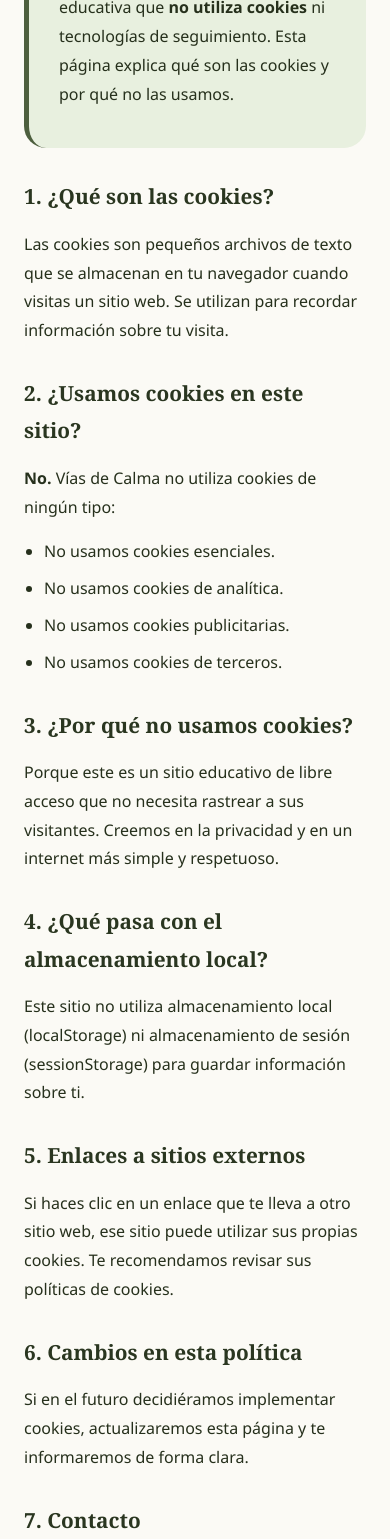
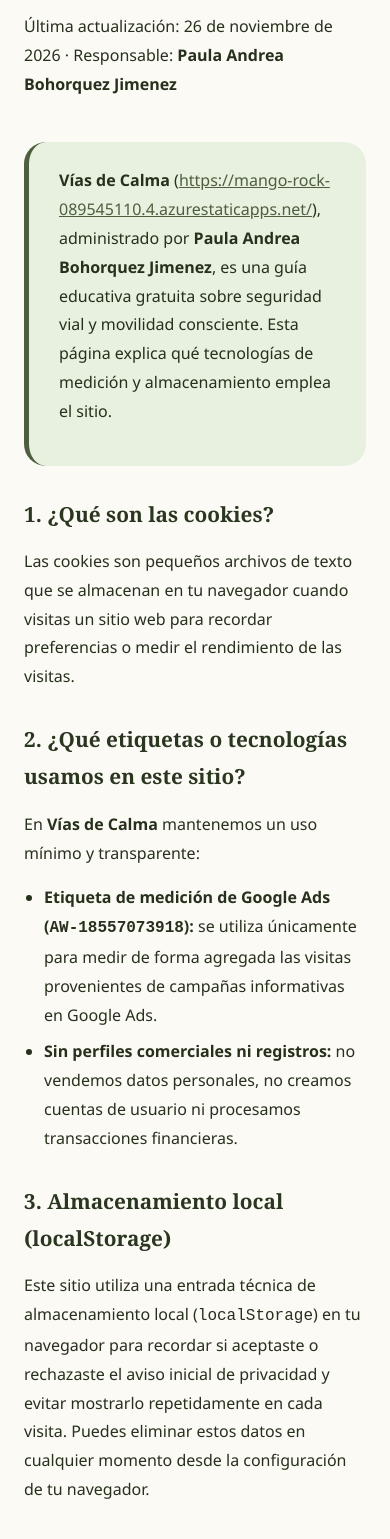
Before and after one commit to proyecto9292m/SUCBOGOTAJJJJJJJ, a plain HTML site: page politicas-cookies.html in a window 390 px wide. Shown: the part 461-2000 px from the top of the page. Drawn offline with Linux system fonts and the light colour scheme.

Commit message:
Update politicas-cookies.html

```diff
--- a/politicas-cookies.html
+++ b/politicas-cookies.html
@@ -4,10 +4,23 @@
 <meta charset="UTF-8">
 <meta name="viewport" content="width=device-width, initial-scale=1.0">
 <title>Política de Cookies | Vías de Calma</title>
-<meta name="description" content="Política de cookies de Vías de Calma. Este sitio no utiliza cookies ni scripts de seguimiento.">
+<meta name="description" content="Política de cookies de Vías de Calma, guía educativa gratuita sobre seguridad vial y movilidad consciente en Colombia, administrada por Paula Andrea Bohorquez Jimenez.">
+<meta name="author" content="Paula Andrea Bohorquez Jimenez">
 <meta name="robots" content="index, follow">
 <meta name="theme-color" content="#3b4a2f">
+<link rel="canonical" href="https://mango-rock-089545110.4.azurestaticapps.net/politicas-cookies.html">
 <link rel="icon" href="img/favicon.ico" type="image/x-icon">
+
+<!-- Google tag (gtag.js) -->
+<script async src="https://www.googletagmanager.com/gtag/js?id=AW-18557073918"></script>
+<script>
+  window.dataLayer = window.dataLayer || [];
+  function gtag(){dataLayer.push(arguments);}
+  gtag('js', new Date());
+
+  gtag('config', 'AW-18557073918');
+</script>
+
 <style>
 * { margin:0; padding:0; box-sizing:border-box; }
 :root{
@@ -66,11 +79,12 @@ li{ margin-bottom:8px; color:var(--texto); }
 .pie-legal a{ color:rgba(255,255,255,0.7); margin:0 7px; }
 .pie-legal a:hover{ color:#fff; }
 @media (max-width:860px){
-  .menu{ position:absolute; top:70px; left:0; right:0; flex-direction:column;
-    align-items:stretch; background:var(--crema); border-bottom:1px solid var(--borde);
-    padding:10px 18px; box-shadow:0 10px 32px rgba(42,54,32,0.12); }
-  .menu a{ padding:11px 14px; }
+  .menu{ flex-wrap:wrap; justify-content:center; gap:4px; }
+  .menu a{ padding:7px 10px; font-size:0.82rem; }
   .seccion{ padding:56px 0; }
+}
+@media (max-width:480px){
+  .barra-nav{ flex-direction:column; gap:10px; }
 }
 </style>
 </head>
@@ -101,40 +115,38 @@ li{ margin-bottom:8px; color:var(--texto); }
         <div class="seccion-encabezado">
           <span class="etiqueta-seccion">Información legal</span>
           <h1>Política de Cookies</h1>
-          <p>Última actualización: 2026</p>
+          <p>Última actualización: 26 de noviembre de 2026 · Responsable: <strong>Paula Andrea Bohorquez Jimenez</strong></p>
         </div>
 
         <div class="aviso info">
-          <p><strong>Vías de Calma</strong> es una guía educativa que <strong>no utiliza cookies</strong> ni tecnologías de seguimiento. Esta página explica qué son las cookies y por qué no las usamos.</p>
+          <p><strong>Vías de Calma</strong> (<a href="https://mango-rock-089545110.4.azurestaticapps.net/" style="color:var(--oliva-700);">https://mango-rock-089545110.4.azurestaticapps.net/</a>), administrado por <strong>Paula Andrea Bohorquez Jimenez</strong>, es una guía educativa gratuita sobre seguridad vial y movilidad consciente. Esta página explica qué tecnologías de medición y almacenamiento emplea el sitio.</p>
         </div>
 
         <h2>1. ¿Qué son las cookies?</h2>
-        <p>Las cookies son pequeños archivos de texto que se almacenan en tu navegador cuando visitas un sitio web. Se utilizan para recordar información sobre tu visita.</p>
+        <p>Las cookies son pequeños archivos de texto que se almacenan en tu navegador cuando visitas un sitio web para recordar preferencias o medir el rendimiento de las visitas.</p>
 
-        <h2>2. ¿Usamos cookies en este sitio?</h2>
-        <p><strong>No.</strong> Vías de Calma no utiliza cookies de ningún tipo:</p>
+        <h2>2. ¿Qué etiquetas o tecnologías usamos en este sitio?</h2>
+        <p>En <strong>Vías de Calma</strong> mantenemos un uso mínimo y transparente:</p>
         <ul>
-          <li>No usamos cookies esenciales.</li>
-          <li>No usamos cookies de analítica.</li>
-          <li>No usamos cookies publicitarias.</li>
-          <li>No usamos cookies de terceros.</li>
+          <li><strong>Etiqueta de medición de Google Ads (<code>AW-18557073918</code>):</strong> se utiliza únicamente para medir de forma agregada las visitas provenientes de campañas informativas en Google Ads.</li>
+          <li><strong>Sin perfiles comerciales ni registros:</strong> no vendemos datos personales, no creamos cuentas de usuario ni procesamos transacciones financieras.</li>
         </ul>
 
-        <h2>3. ¿Por qué no usamos cookies?</h2>
-        <p>Porque este es un sitio educativo de libre acceso que no necesita rastrear a sus visitantes. Creemos en la privacidad y en un internet más simple y respetuoso.</p>
+        <h2>3. Almacenamiento local (localStorage)</h2>
+        <p>Este sitio utiliza una entrada técnica de almacenamiento local (<code>localStorage</code>) en tu navegador para recordar si aceptaste o rechazaste el aviso inicial de privacidad y evitar mostrarlo repetidamente en cada visita. Puedes eliminar estos datos en cualquier momento desde la configuración de tu navegador.</p>
 
-        <h2>4. ¿Qué pasa con el almacenamiento local?</h2>
-        <p>Este sitio no utiliza almacenamiento local (localStorage) ni almacenamiento de sesión (sessionStorage) para guardar información sobre ti.</p>
+        <h2>4. Cómo gestionar o desactivar cookies</h2>
+        <p>Puedes bloquear, restringir o eliminar las cookies y el almacenamiento local en cualquier momento desde las opciones de privacidad de tu navegador web (Chrome, Firefox, Edge, Safari, entre otros).</p>
 
         <h2>5. Enlaces a sitios externos</h2>
-        <p>Si haces clic en un enlace que te lleva a otro sitio web, ese sitio puede utilizar sus propias cookies. Te recomendamos revisar sus políticas de cookies.</p>
+        <p>Si haces clic en un enlace que te lleva a otro sitio web, ese sitio externo puede utilizar sus propias cookies y políticas de privacidad.</p>
 
         <h2>6. Cambios en esta política</h2>
-        <p>Si en el futuro decidiéramos implementar cookies, actualizaremos esta página y te informaremos de forma clara.</p>
+        <p>Si realizamos actualizaciones técnicas en este sitio, modificaremos esta página para mantenerla al día.</p>
 
         <h2>7. Contacto</h2>
-        <p>Si tienes preguntas sobre esta política de cookies, escríbenos a:</p>
-        <p>📧 <a href="mailto:contacto@viasdecalma.co" style="color:var(--oliva-700); font-weight:600;">contacto@viasdecalma.co</a></p>
+        <p>Si tienes preguntas sobre esta Política de Cookies, comunícate directamente con la responsable del sitio, <strong>Paula Andrea Bohorquez Jimenez</strong>:</p>
+        <p>📧 <a href="mailto:camimmm32@gmail.com" style="color:var(--oliva-700); font-weight:700;">camimmm32@gmail.com</a></p>
       </div>
     </section>
   </main>
@@ -142,13 +154,20 @@ li{ margin-bottom:8px; color:var(--texto); }
   <footer class="pie">
     <div class="contenedor">
       <div class="pie-rejilla">
-        <div><h4>🌿 Vías de Calma</h4><p>Guía educativa y gratuita sobre seguridad vial y movilidad consciente en Colombia.</p></div>
+        <div><h4>🌿 Vías de Calma</h4><p>Guía educativa y gratuita sobre seguridad vial y movilidad consciente en Colombia, a cargo de <strong>Paula Andrea Bohorquez Jimenez</strong>.</p></div>
         <div><h4>Temas principales</h4><ul><li><a href="index.html#seguridad">Seguridad vial</a></li><li><a href="index.html#movilidad">Movilidad vial</a></li><li><a href="index.html#transporte">Transporte público</a></li><li><a href="index.html#glosario">Glosario</a></li></ul></div>
         <div><h4>Información legal</h4><ul><li><a href="privacidad.html">Política de Privacidad</a></li><li><a href="politicas-cookies.html">Política de Cookies</a></li><li><a href="contacto.html">Contacto</a></li></ul></div>
-        <div><h4>Contacto</h4><ul><li>📧 <a href="mailto:contacto@viasdecalma.co">contacto@viasdecalma.co</a></li><li>📞 Emergencias: 123</li></ul></div>
+        <div>
+          <h4>Contacto</h4>
+          <ul>
+            <li>Responsable: Paula Andrea Bohorquez Jimenez</li>
+            <li>📧 <a href="mailto:camimmm32@gmail.com">camimmm32@gmail.com</a></li>
+            <li>📞 Emergencias: 123</li>
+          </ul>
+        </div>
       </div>
       <div class="pie-legal">
-        <p>© 2026 Vías de Calma — Todos los derechos reservados.</p>
+        <p>© 2026 Vías de Calma — Proyecto educativo de Paula Andrea Bohorquez Jimenez. Todos los derechos reservados.</p>
         <p><a href="privacidad.html">Privacidad</a> · <a href="politicas-cookies.html">Cookies</a> · <a href="contacto.html">Contacto</a></p>
       </div>
     </div>
```
